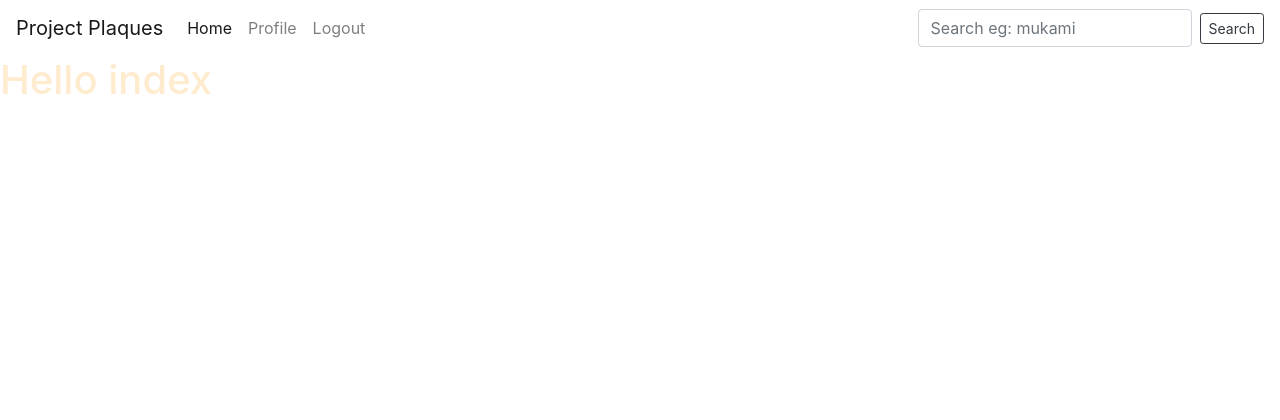
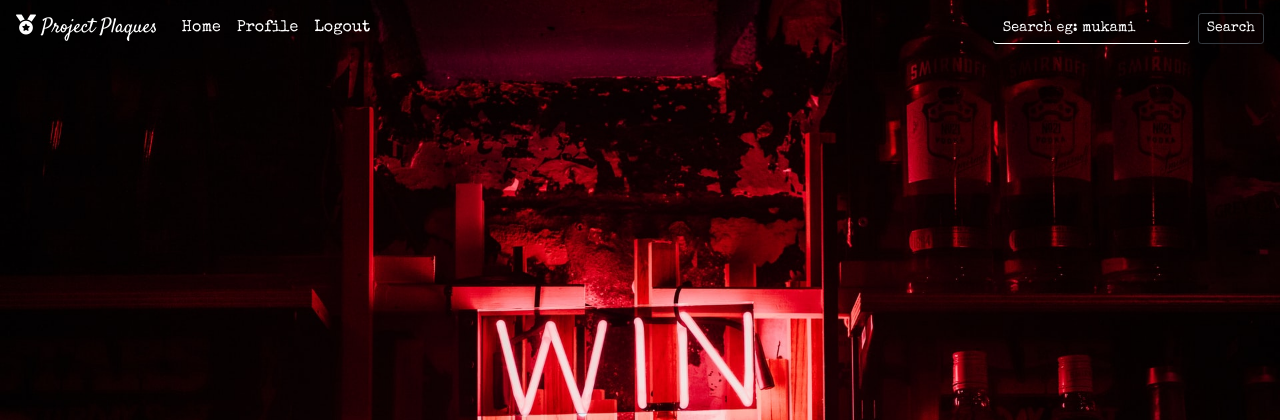
Before and after one commit to ivymmurithi/project-plaques, a Django app: page / in a window 1280 px wide. Shown: the top 420 px of the page. Run offline with Django 4.2, Linux system fonts and the light colour scheme; the visitor is signed in with stand-in values (Sample User, id 1); some libraries are stand-ins or nearby versions.

Commit message:
index.html design

```diff
--- a/awwards/templates/base.html
+++ b/awwards/templates/base.html
@@ -6,6 +6,7 @@
     <meta http-equiv="X-UA-Compatible" content="IE=edge">
     <meta name="viewport" content="width=device-width, initial-scale=1.0">
     {% block styles %}
+    <link rel="stylesheet" href="https://cdnjs.cloudflare.com/ajax/libs/font-awesome/6.0.0/css/all.min.css">
     <link
         href="https://fonts.googleapis.com/css2?family=Playfair+Display&family=Raleway&family=Satisfy&family=Special+Elite&display=swap"
         rel="stylesheet">
--- a/awwards/templates/index.html
+++ b/awwards/templates/index.html
@@ -2,5 +2,14 @@
 {% load static %}
 
 {% block content %}
-    <h1 class="h1">Hello index</h1>
+    <style>
+        body {
+            background-image: url(../../media/images/win.jpg);
+            background-repeat: no-repeat;
+            background-position: center center;
+            background-attachment: fixed;
+            background-size: cover;
+        }
+    </style>
+
 {% endblock %}
--- a/awwards/templates/navbar.html
+++ b/awwards/templates/navbar.html
@@ -1,6 +1,6 @@
 {% load static %}
 <nav class="navbar navbar-expand-lg navbar-light bg-transparent">
-    <a class="navbar-brand" href="/"> Project Plaques</a>
+    <a class="navbar-brand" href="/"><i class="fa-solid fa-medal"></i> Project Plaques</a>
     <button class="navbar-toggler" type="button" data-toggle="collapse" data-target="#navbarSupportedContent"
         aria-controls="navbarSupportedContent" aria-expanded="false" aria-label="Toggle navigation">
         <span class="navbar-toggler-icon"></span>
--- a/static/css/styles.css
+++ b/static/css/styles.css
@@ -1,3 +1,36 @@
-.h1 {
-    color: blanchedalmond;
+.text-line {
+  background-color: transparent;
+  color: #eeeeee;
+  outline: none;
+  outline-style: none;
+  border-top: none;
+  border-left: none;
+  border-right: none;
+  border-bottom: solid white 1px;
+  padding: 3px 10px;
 }
+
+.searchtext,
+.text-line,
+::placeholder,
+input,
+button {
+  font-family: "Special Elite", cursive !important;
+  color: white !important;
+}
+
+::placeholder {
+  font-size: 0.9rem;
+}
+
+.navbar-brand {
+  font-family: "Satisfy", cursive;
+  color: white !important;
+}
+
+.nav-link,
+.text-line,
+.searchtext {
+  font-family: "Special Elite", cursive;
+  color: white !important;
+}
```
Also changed, not shown: media/images/win.jpg (added).
